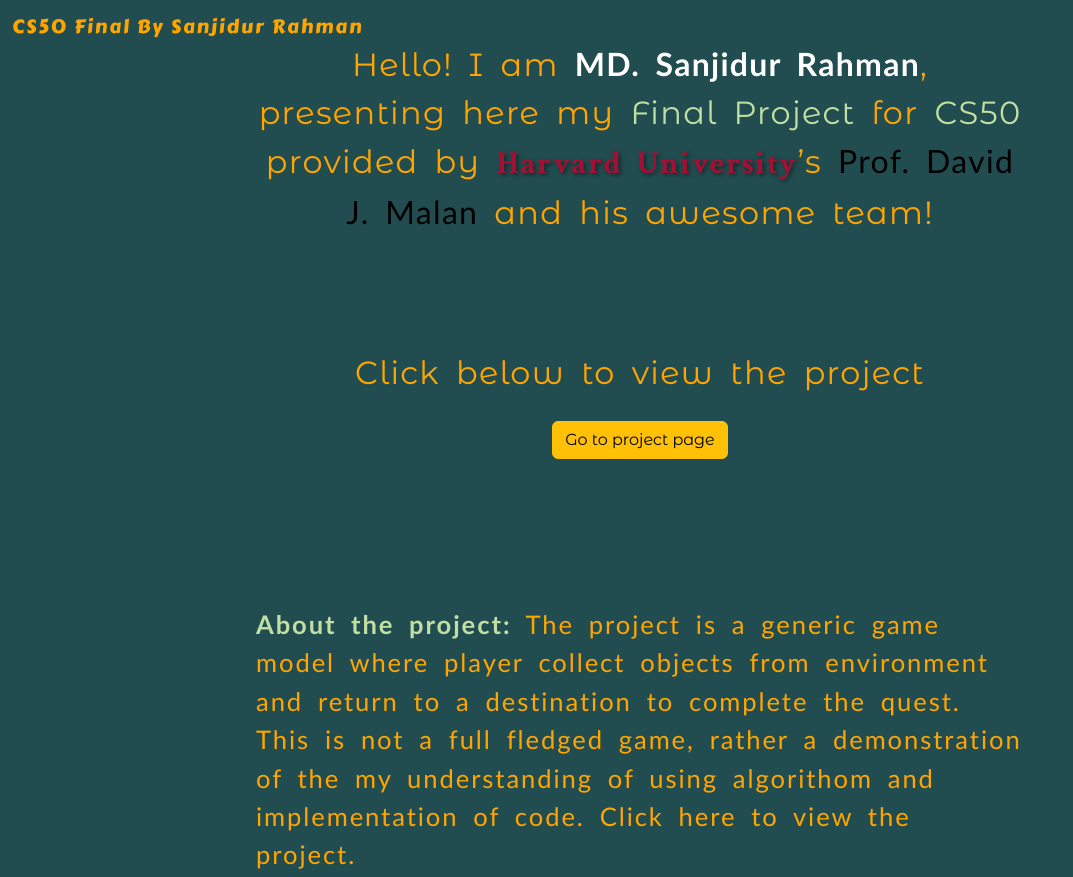
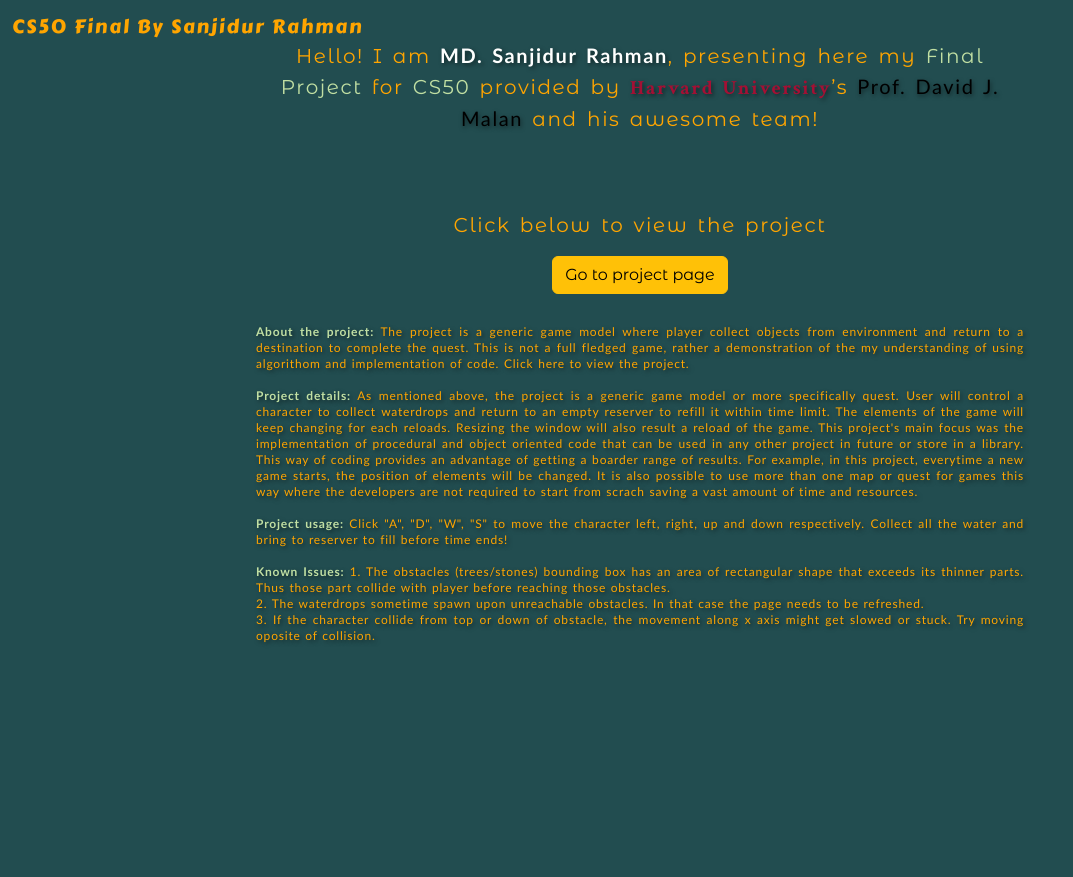
Before and after one commit to SR240826/CS50_Final, a plain HTML site: page index.html in a window 1280 px wide. Shown: the top 877 px of the page, without its empty margins (0-1073 px from the left). After the commit the page ends 800 px from the top, so only its background shows below. Drawn offline with nearby package versions, Linux system fonts and the light colour scheme.

Commit message:
added new page and details

```diff
--- a/canvas_project.css
+++ b/canvas_project.css
@@ -53,6 +53,7 @@
 
 .credits > p > a {
     font-weight: normal;
+    color: rgb(85, 216, 248)
 }
 
 .tutorial {
@@ -78,17 +79,18 @@
     width: 60vw;
     position: relative;
     top: 5vh;
-    font-size: 2.5vw;
+    font-size: 2.5vh;
     text-align: center;
     color: rgba(255, 165, 0, 1);
-    letter-spacing: 0.1vw;
-    word-spacing: 0.5vw;
+    letter-spacing: 0.2vh;
+    word-spacing: 0.3vh;
     font-weight:normal;
 }
 #author {
     color: rgb(254, 255, 254);
     font-weight: bolder;
     font-family: 'Gill Sans', 'Gill Sans MT', Calibri, 'Trebuchet MS', sans-serif;
+    text-shadow: 2px 2px 4px rgba(0, 0, 0, 0.5);
 }
 #fp {
     color: rgb(193, 223, 163);
@@ -102,22 +104,24 @@
 #prof{
     color: black;
     font-family: 'Gill Sans', 'Gill Sans MT', Calibri, 'Trebuchet MS', sans-serif;
+    text-shadow: 1px 1.5px 4px rgba(0, 0, 0, 0.5);
 }
 
 .para {
-    font-size: 2vw;
+    font-size: 1.5vh;
     font-weight: bolder;
     color: rgb(193, 223, 163);
 
 }
 .aboutproject > p{
-    font-size: 2vw !important;
+    font-size:1.5vh !important;
     position: relative;
-    text-align: start;
-    word-spacing:0.5vw;
-    letter-spacing: 0.15vw;
-    line-height: 3vw;
+    text-align: justify;
+    word-spacing:0.1vh;
+    letter-spacing: 0.1vh;
+    line-height: 2vh;
     font-family: 'Gill Sans', 'Gill Sans MT', Calibri, 'Trebuchet MS', sans-serif;
+    text-shadow: 2px 2px 4px rgba(0, 0, 0, 0.5);
 }
 .btn-warning:hover {
     background-color: rgb(99, 211, 231) !important;
```
Also changed, not shown: Intro.html (added, +22 -0 lines), canvas_project.html (+1 -1 lines), index.html (+1 -1 lines).
